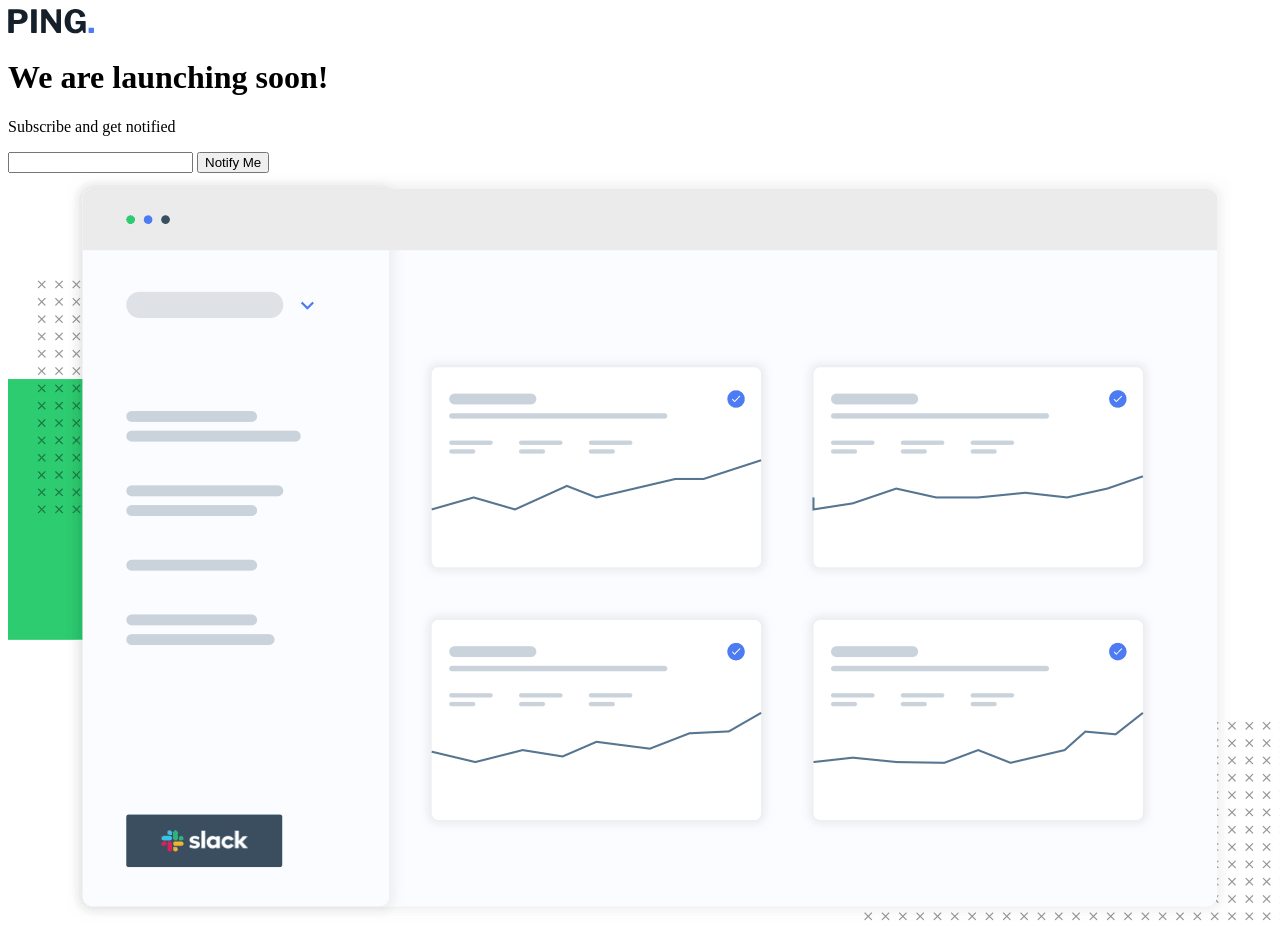
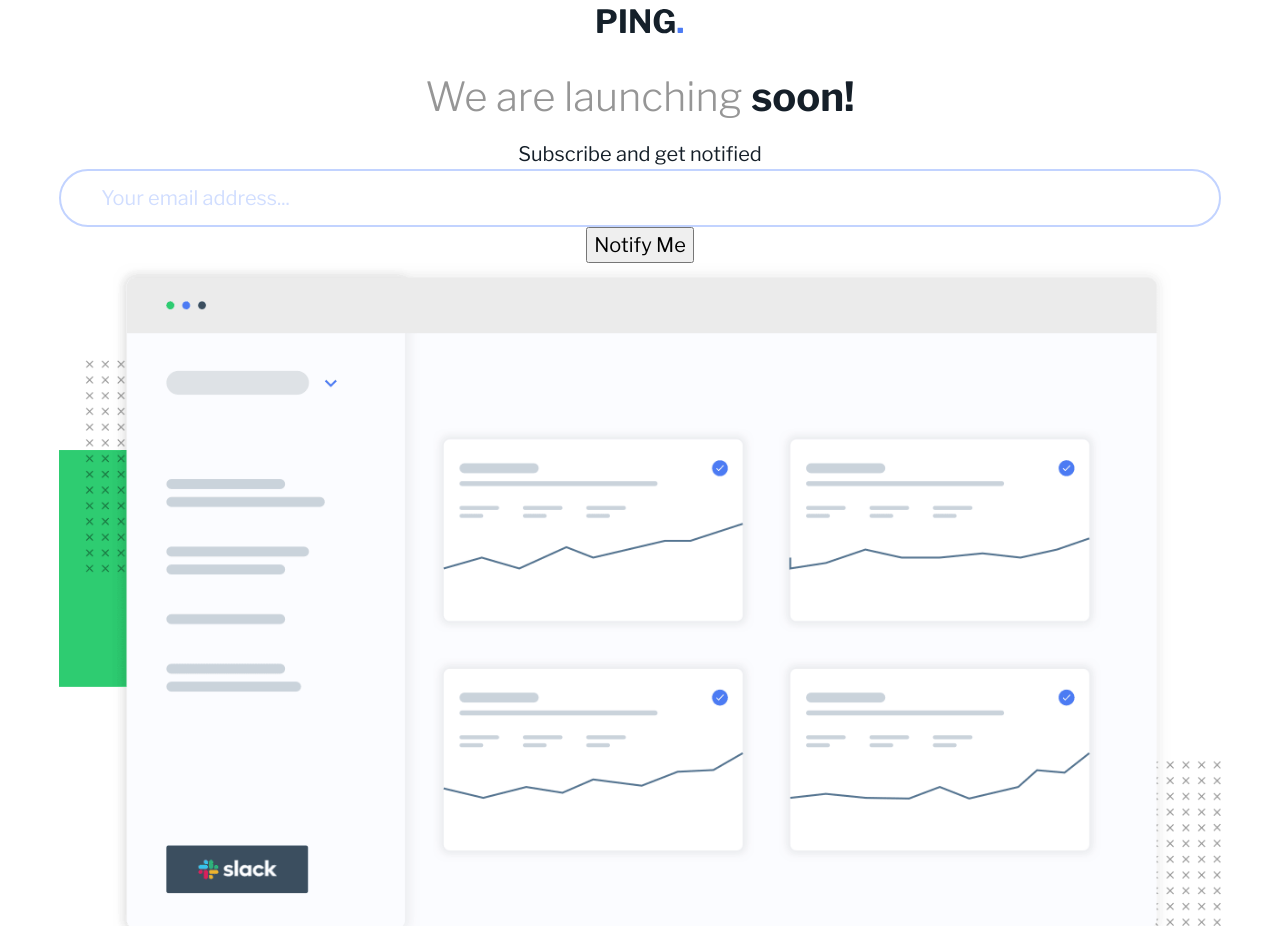
Before and after one commit to dedo-dev/ping-single-column-coming-soon-page, a plain HTML site: page index.html in a window 1280 px wide. Shown: the top 926 px of the page. Drawn offline with nearby package versions, Linux system fonts and the light colour scheme.

Commit message:
work in progress

```diff
--- a/index.css
+++ b/index.css
@@ -1,10 +1,109 @@
-/* CSS RESET */
+/* ------------ CSS RESET ----------*/
+
 *, *::before, *::after {
     box-sizing: border-box;
 }
 
+body, h1, h2, p {
+    margin-block-end: 0;
+}
 
+body {
+    min-height: 100vh;
+    line-height: 1.5;
+}
 
+h1, h2, button, input {
+    line-height: 1.1;
+}
 
+h1, h2 {
+    text-wrap: balance;
+}
 
-/* font-family: "Libre Franklin", sans-serif; */
+img {
+    max-width: 100%;
+    /* display: block; */
+}
+
+input, button {
+    font: inherit;
+}
+
+/* ------------ CSS CHALLENGE STYLE ----------*/
+
+/* VARIABLE */
+:root {
+    /* Font */
+    --ff-body: "Libre Franklin", sans-serif;
+    --fs-headingOne: clamp(1.5rem, 4vw, 2.5rem);
+    --fs-body: clamp(.875rem, 4vw, 1.25rem);
+    --fw-300: 300;
+    --fw-600: 600;
+    --fw-700: 700;
+
+    /* Colors */
+    --primitive-blue: hsl(223, 87%, 63%);
+    --primitive-paleBlue: hsl(223, 100%, 88%);
+    --primitive-lightRed: hsl(354, 100%, 66%);
+    --primitive-veryDarkBlue: hsl(209, 33%, 12%);
+    --primitive-gray: hsl(0, 0%, 59%);
+
+    --clr-headingOne: var(--primitive-gray);
+    --clr-body: var(--primitive-veryDarkBlue);
+    --clr-button: var(--primitive-blue);
+    --clr-icon: var(--primitive-blue);
+    --clr-accent: var(--primitive-veryDarkBlue);
+    --clr-errorMessage: var(--primitive-lightRed);
+    --clr-border: var(--primitive-paleBlue);
+
+}
+
+body {
+    font-family: var(--ff-body);
+    font-size: var(--fs-body);
+    /* font-weight: 600; */
+    color: var(--clr-body);
+}
+
+.text-accent {
+    color: var(--clr-accent);
+    font-weight: var(--fw-700);
+}
+
+.container {
+    margin-inline: auto;
+    padding-inline: clamp(.8em, 4vw, 5em);
+    width: clamp(300px, 100%, 1440px);
+    text-align: center;
+}
+
+h1 {
+    font-size: var(--fs-headingOne);
+    font-weight: var(--fw-300);
+    color: var(--clr-headingOne);
+}
+
+input {
+    border: 2px solid var(--clr-border);
+    border-radius: 100px;
+    padding: .75rem 2.5rem;
+    width: 100%;
+}
+
+input::placeholder {
+    color: var(--clr-border);
+    opacity: .75;
+}
+
+.social {
+    display: flex;
+    flex-direction: row;
+    justify-content: center;
+    gap: 1rem;
+}
+
+.social__icon {
+    width: 2rem;
+    color: var(--clr-icon);
+}
--- a/index.html
+++ b/index.html
@@ -10,13 +10,14 @@
 </head>
 <body>
     <main>
-        <img src="/images/logo.svg" alt="Ping Logo">
+        <section class="container">
+            <img class="logo" src="/images/logo.svg" alt="Ping Logo">
             <div class="heading">
-            <h1>  We are launching soon!</h1>
+                <h1>We are launching <span class="text-accent">soon!</span></h1>
                 <p>Subscribe and get notified</p>
             </div>
             <div class="form">
-            <input type="email" name="email" id="input-el">
+                <input type="email" name="email" id="input-el" placeholder="Your email address...">
                 <button id="submit-btn">Notify Me</button>
             </div>
             <img src="/images/illustration-dashboard.png" alt="Dashboard Illustration">
@@ -26,6 +27,7 @@
                 <a href="#" class="social__icon"><img src="images/logo-instagram.svg" alt="Instagram Icon"></a>
             </div>
             <p> &copy; Copyright Ping. All rights reserved.</p>
+        </section>
     </main>
     <script src="index.js"></script>
 </body>
```
Also changed, not shown: 1 other file. Lines whose indentation alone changed are shown as unchanged.
